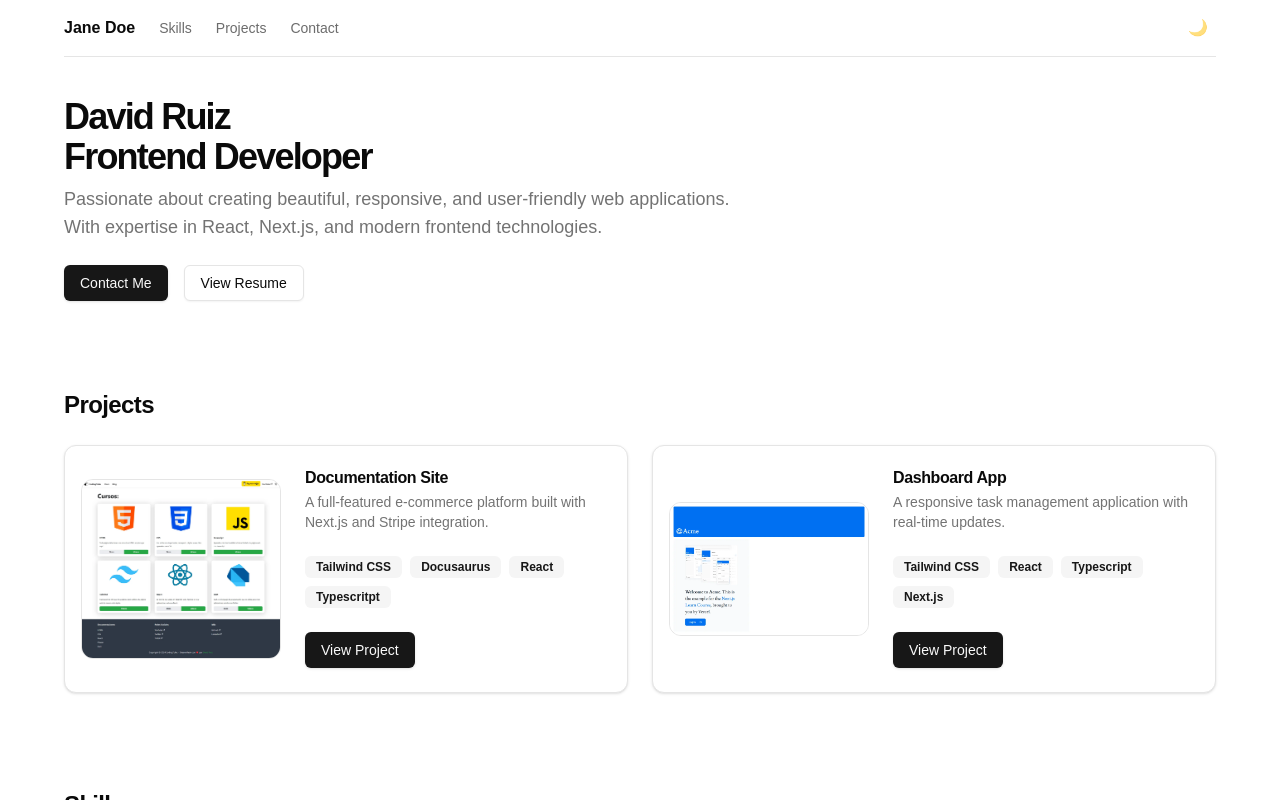
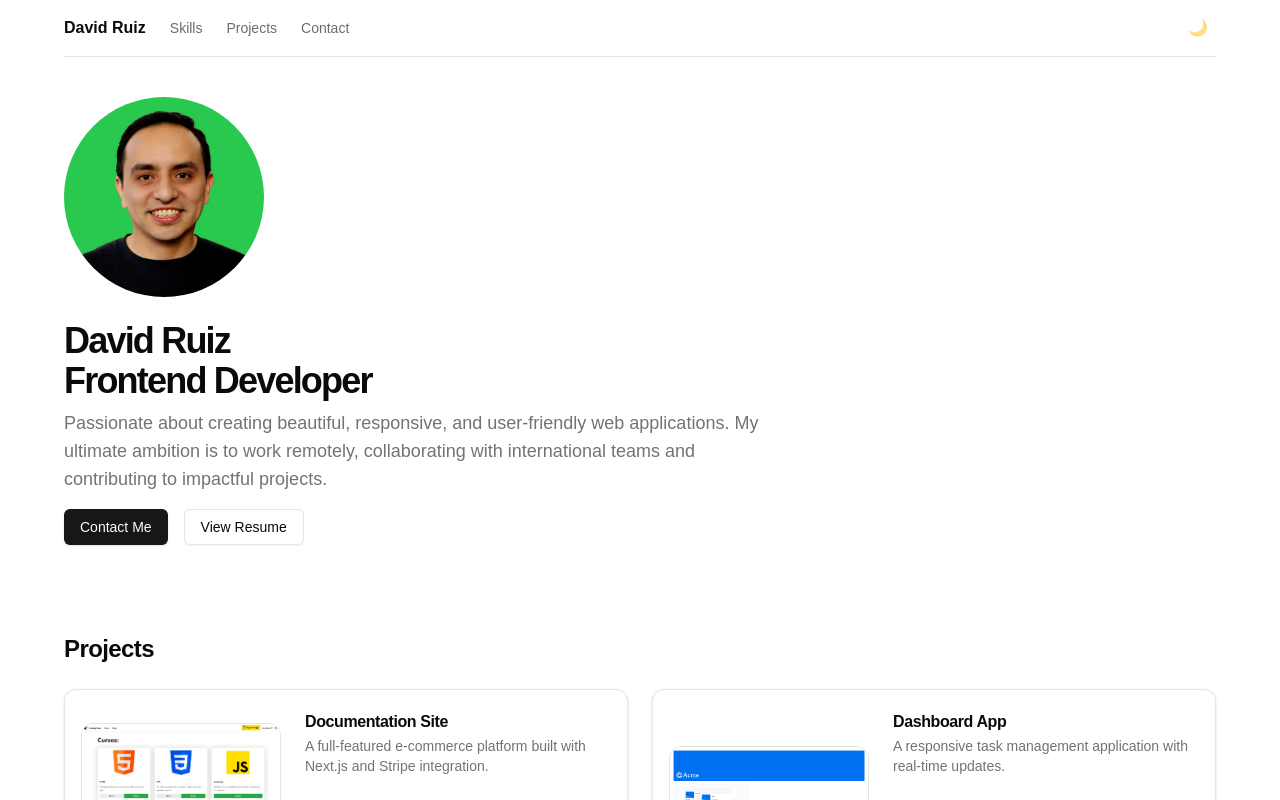
Before and after one commit to Davichobits/Portfolio-David-Ruiz, a Next.js app: page / in a window 1280 px wide. Shown: the top 800 px of the page. Built offline with nearby package versions, Linux system fonts and the light colour scheme.

Commit message:
updating user profile

```diff
--- a/components/header.tsx
+++ b/components/header.tsx
@@ -6,7 +6,7 @@ export function Header() {
       <div className="container flex h-14 items-center">
         <div className="mr-4 hidden md:flex">
           <a className="mr-6 flex items-center space-x-2" href="#">
-            <span className="hidden font-bold sm:inline-block">Jane Doe</span>
+            <span className="hidden font-bold sm:inline-block">David Ruiz</span>
           </a>
           <nav className="flex items-center space-x-6 text-sm font-medium">
             <a className="transition-colors hover:text-foreground/80 text-foreground/60" href="#skills">
--- a/components/hero.tsx
+++ b/components/hero.tsx
@@ -1,8 +1,17 @@
 import { Button } from "@/components/ui/button"
+import Image from "next/image"
 
 export function Hero() {
   return (
     <section className="container grid items-center gap-6 pb-8 pt-6 md:py-10">
+      <Image
+        src="/profile.webp"
+        width={200}
+        height={200}
+        alt="David Ruiz profile picture"
+        className="rounded-full"
+      />
+      <div>
       <div className="flex max-w-[980px] flex-col items-start gap-2">
         <h1 className="text-3xl font-extrabold leading-tight tracking-tighter md:text-4xl">
           David Ruiz
@@ -10,11 +19,10 @@ export function Hero() {
           Frontend Developer
         </h1>
         <p className="max-w-[700px] text-lg text-muted-foreground">
-          Passionate about creating beautiful, responsive, and user-friendly web applications. With expertise in React,
-          Next.js, and modern frontend technologies.
+          Passionate about creating beautiful, responsive, and user-friendly web applications. My ultimate ambition is to work remotely, collaborating with international teams and contributing to impactful projects.
         </p>
       </div>
-      <div className="flex gap-4">
+      <div className="flex gap-4 mt-4">
         <Button asChild>
           <a href="#contact">Contact Me</a>
         </Button>
@@ -24,6 +32,7 @@ export function Hero() {
           </a>
         </Button>
       </div>
+      </div>
     </section>
   )
 }
```
Also changed, not shown: public/Profile.webp (added).
